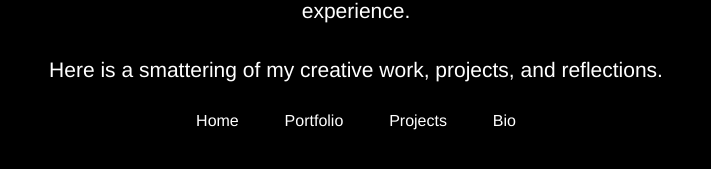
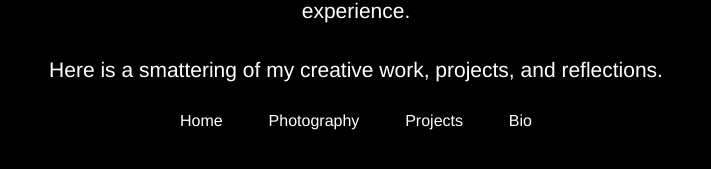
Before and after one commit to dthapar/dthapar.github.io, a Jekyll site: the page built from bio.html, in a window 1280 px wide. Shown: the part 498-667 px from the top of the page, without its empty margins (284-995 px from the left). Built offline with Jekyll 4.4.1, drawn with Linux system fonts in a browser that asks for light colours; nearby versions of some CDN libraries.

Commit message:
typo correction

```diff
--- a/bio.html
+++ b/bio.html
@@ -20,7 +20,7 @@ Here is a smattering of my creative work, projects, and reflections.
 </p>
           <p class="lead">
             <a href="/index">Home</a>
-            <a href="/portfolio">Portfolio</a>
+            <a href="/photography">Photography</a>
             <a href="/projects">Projects</a>
             <a href="/bio">Bio</a>
           </p>
--- a/photography.html
+++ b/photography.html
@@ -25,7 +25,7 @@ layout: default
 <br>
 <br>
             <a href="/index">Home</a>
-            <a href="/portfolio">Portfolio</a>
+            <a href="/photography">Photography</a>
             <a href="/projects">Projects</a>
             <a href="/bio">Bio</a>
           </p>
--- a/projects.html
+++ b/projects.html
@@ -14,7 +14,7 @@ layout: default
 </p>
           <p class="lead">
             <a href="/index">Home</a>
-            <a href="/portfolio">Portfolio</a>
+            <a href="/photography">Photography</a>
             <a href="/projects">Projects</a>
             <a href="/bio">Bio</a>
           </p>
```
